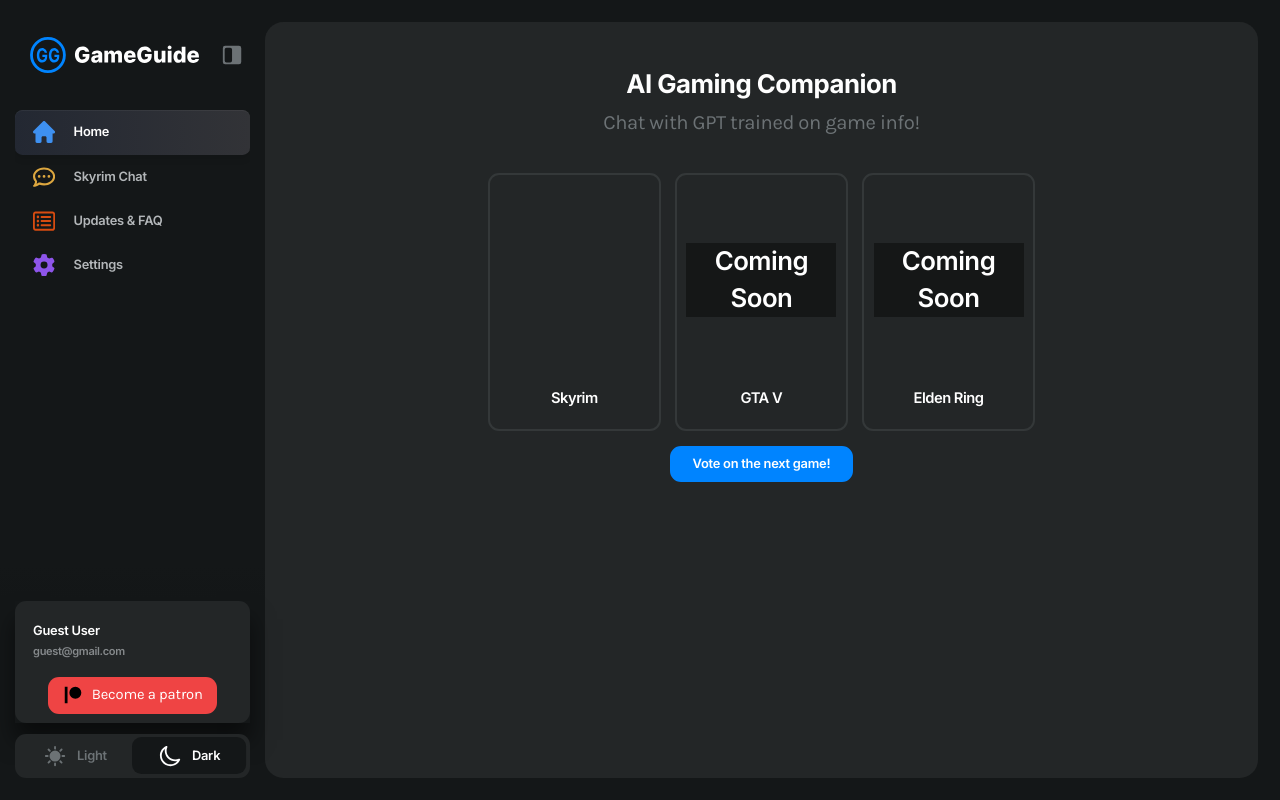
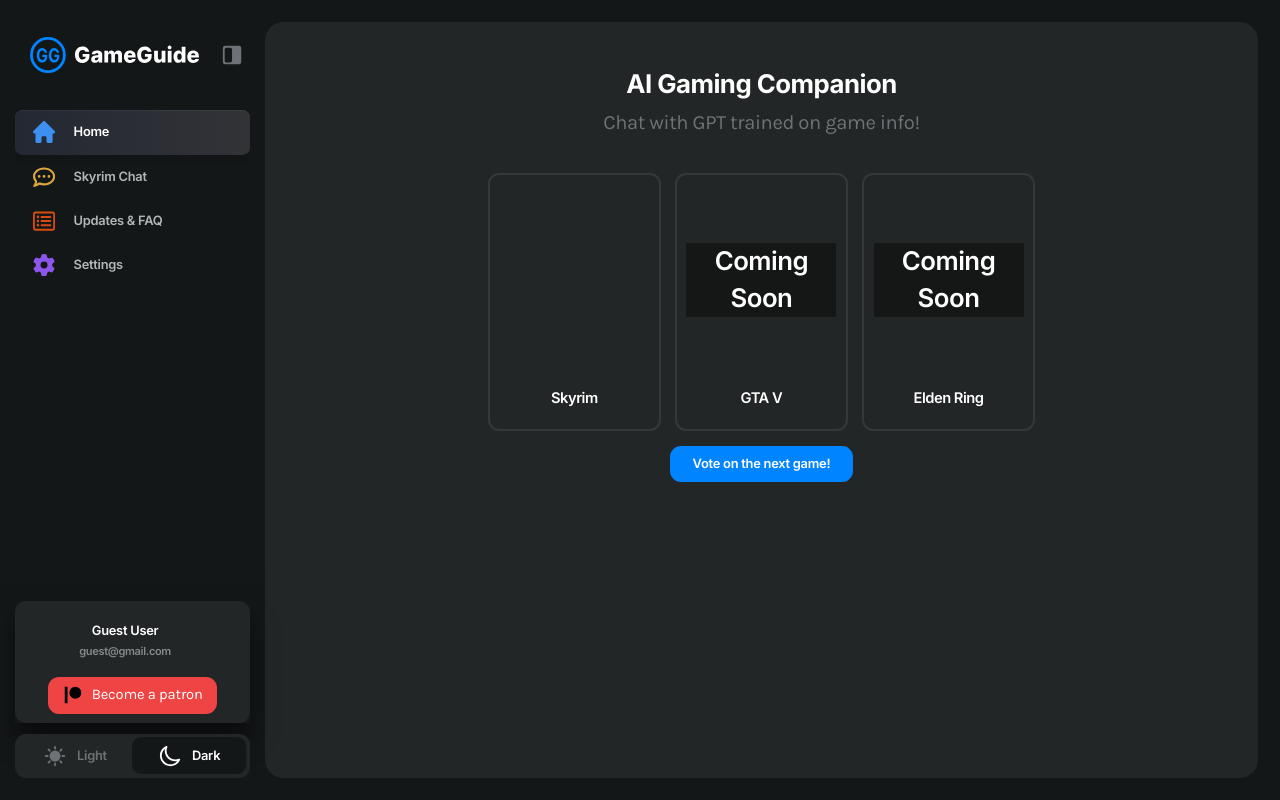
Before and after one commit to istvan-kreisz/GameGuideAI-frontend, a Next.js app: page / in a window 1280 px wide. Built offline with nearby package versions, Linux system fonts and the light colour scheme; no server answers; what @rvxlab/tailwind-plugin-ios-full-height would draw is missing.

Commit message:
fix text

```diff
--- a/components/LeftSidebar/Profile/Progile.tsx
+++ b/components/LeftSidebar/Profile/Progile.tsx
@@ -8,7 +8,11 @@
 const Profile = ({ visible, logout }: ProfileProps) => (
 	<div className={`${visible ? 'mb-6' : 'mb-3 shadow-[0_1.25rem_1.5rem_0_rgba(0,0,0,0.5)]'}`}>
 		<div className={`${!visible && 'p-2.5 bg-n-6 rounded-xl'}`}>
-			<div className={`flex items-center ${visible ? 'justify-center' : 'px-2.5 py-2.5 pb-4.5'}`}>
+			<div
+				className={`flex items-center justify-center text-center ${
+					visible ? 'justify-center' : 'px-2.5 py-2.5 pb-4.5'
+				}`}
+			>
 				{!visible && (
 					<>
 						<div className="mr-4">
```
